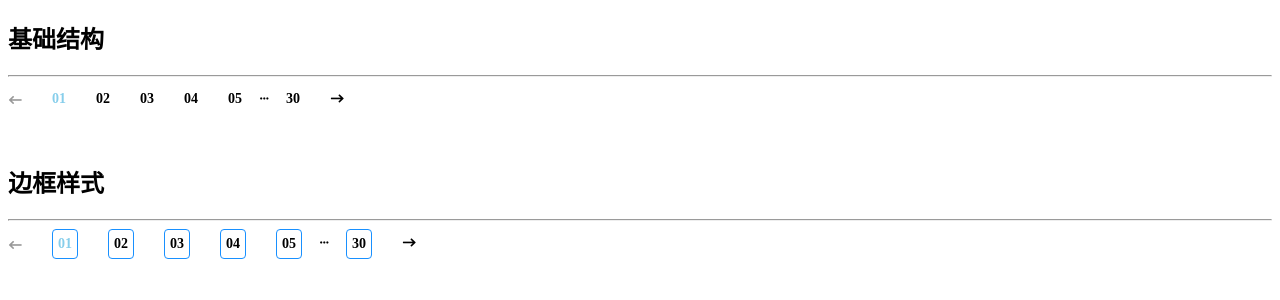
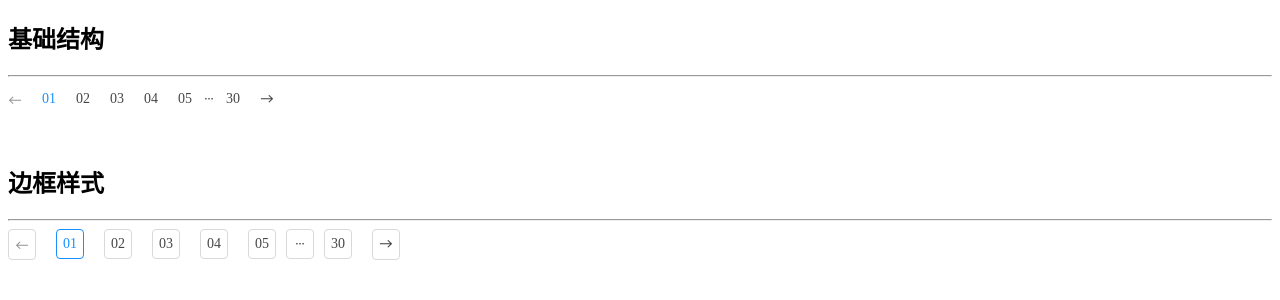
Before and after one commit to guapi233/antDesign-fake, a Vue app: page /Pagination in a window 1280 px wide. Shown: the top 300 px of the page. Built offline with nearby package versions, Linux system fonts and the light colour scheme.

Commit message:
updated:Pagination边框样式支持

```diff
--- a/components/Pagination.vue
+++ b/components/Pagination.vue
@@ -183,17 +183,17 @@ export default {
 
 <style lang="scss" scoped>
 $basisFont: 14px;
-$adornColor: skyblue;
+$adornColor: #1890ff;
 $assistColor: #999999;
 .pagination-container {
   display: flex;
   font-size: $basisFont;
-  font-weight: bold;
   user-select: none;
+  color: rgba(0, 0, 0, 0.726);
 
   .preview {
     transform: rotate(180deg);
-    margin-right: 15px;
+    margin-right: 10px;
     line-height: 28px;
     i {
       font-size: $basisFont;
@@ -201,7 +201,7 @@ $assistColor: #999999;
   }
 
   .next {
-    margin-left: 15px;
+    margin-left: 10px;
     line-height: 28px;
     i {
       font-size: $basisFont;
@@ -221,8 +221,9 @@ $assistColor: #999999;
 
   .page-number {
     height: 28px;
-    margin: 0 15px;
+    margin: 0 10px;
     line-height: 28px;
+    transition: all 0.2s ease-in;
   }
 
   .change-numbers {
@@ -252,10 +253,28 @@ $assistColor: #999999;
 
 // 边框样式
 .has-border {
-  .page-number {
-    border: 1px solid #1890ff;
+  .page-number,
+  .preview,
+  .change-preview,
+  .next,
+  .change-next {
+    border: 1px solid #d9d9d9;
     border-radius: 4px;
-    padding: 0 5px;
+    padding: 0 6px;
+
+    &:hover {
+      border-color: #1890ff;
+    }
+  }
+
+  .active {
+    border-color: #1890ff;
+  }
+
+  .unclicked {
+    &:hover {
+      border: 1px solid #d9d9d9;
+    }
   }
 }
 </style>
```
Also changed, not shown: 1 other file (tests, documents, lock files or other folders).
